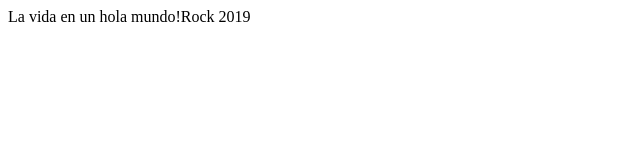
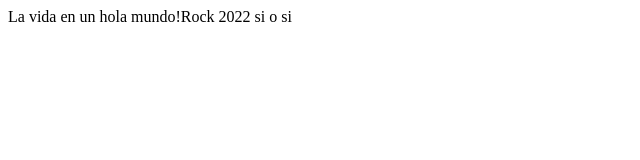
Before and after one commit to pceci/testCore, a plain HTML site: page index.html in a window 1280 px wide. Shown: the full height of the page, 0-640 px from the left. Drawn offline with Linux system fonts and the light colour scheme.

Commit message:
DONE 2019_03_07

```diff
--- a/index.html
+++ b/index.html
@@ -4,6 +4,6 @@
 
     </HEAD>
     <BODY>
-        La vida en un hola mundo!Rock 2019
+        La vida en un hola mundo!Rock 2022 si o si
     </BODY>
 </HTML>
```
